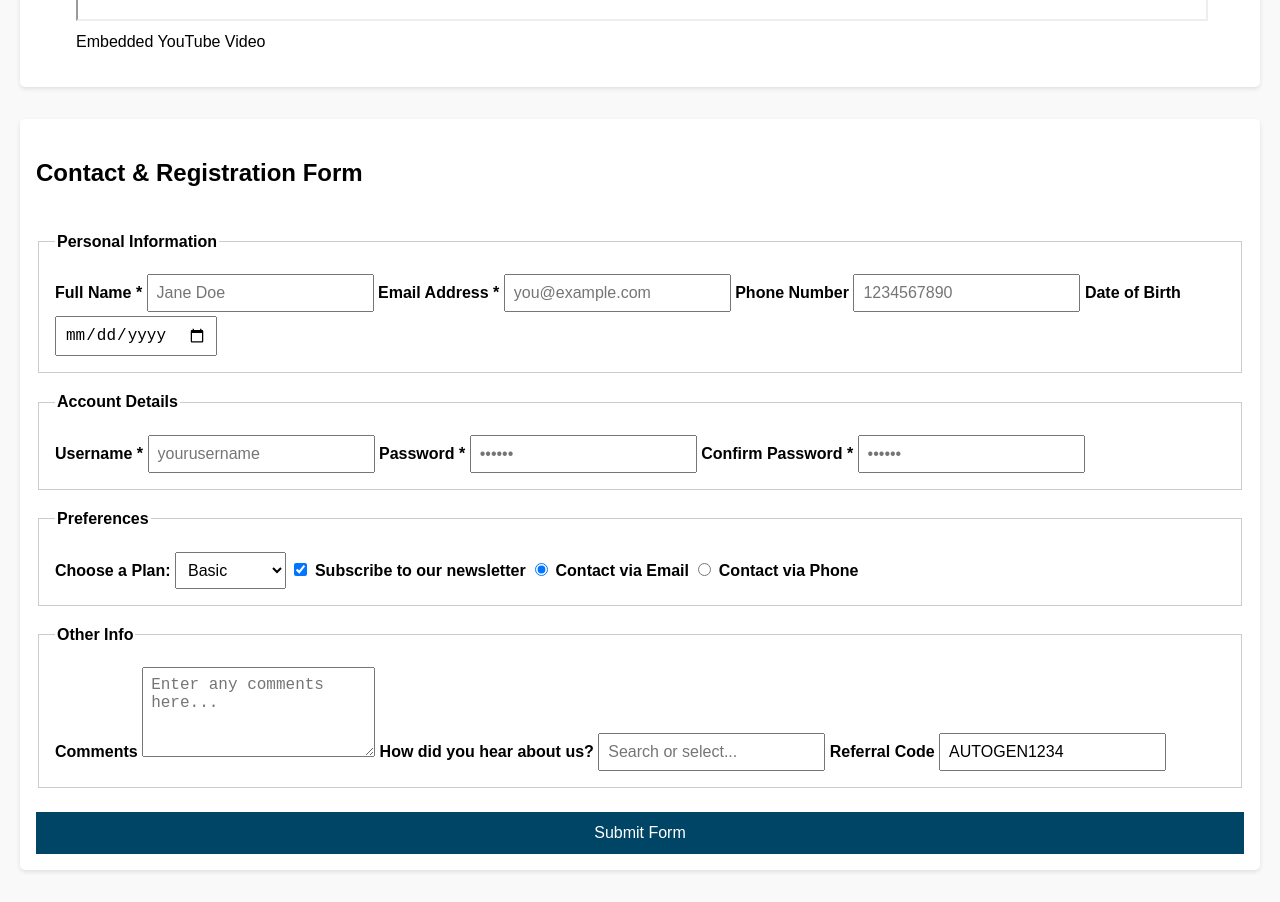
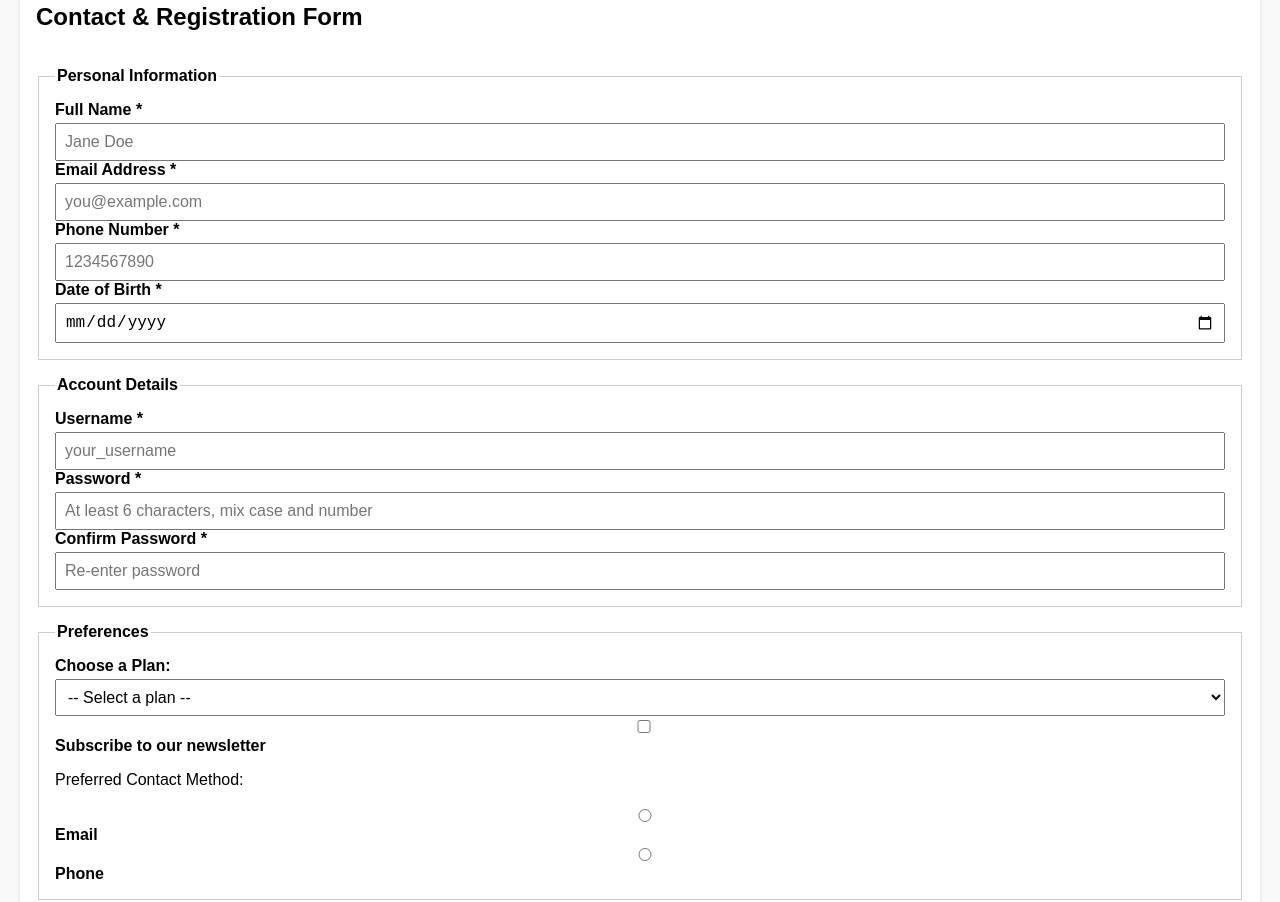
Before and after one commit to isaacbill/PLP-Assignments, a plain HTML site: page form/enhanced-form.html in a window 1280 px wide. Shown: the part 1898-2800 px from the top of the page. Drawn offline with Linux system fonts and the light colour scheme; grey boxes are pictures that could not be loaded.

Commit message:
enhancements

```diff
--- a/form/enhanced-form.html
+++ b/form/enhanced-form.html
@@ -2,20 +2,19 @@
 <html lang="en">
 <head>
   <meta charset="UTF-8" />
-  <meta name="viewport" content="width=device-width, initial-scale=1.0" />
+  <meta name="viewport" content="width=device-width, initial-scale=1.0"/>
   <title>Enhanced HTML5 Form and Content Demo</title>
   <style>
     body {
       font-family: Arial, sans-serif;
-      line-height: 1.6;
       margin: 20px;
       background-color: #f9f9f9;
     }
     header, footer {
       background-color: #004466;
       color: white;
+      text-align: center;
       padding: 1rem;
-      text-align: center;
     }
     section {
       margin: 2rem 0;
@@ -46,6 +45,8 @@
       padding: 0.5rem;
       margin-top: 0.25rem;
       font-size: 1rem;
+      width: 100%;
+      box-sizing: border-box;
     }
     fieldset {
       margin-top: 1rem;
@@ -120,7 +121,7 @@
   <section>
     <h2>Media Showcase</h2>
     <figure>
-      <img src="https://via.placeholder.com/600x300" alt="Sample placeholder image" width="100%" />
+      <img src="https://picsum.photos/800/400" alt="Sample placeholder image" width="100%" />
       <figcaption>Sample Placeholder Image</figcaption>
     </figure>
     <br />
@@ -138,55 +139,56 @@
         <legend>Personal Information</legend>
 
         <label for="fullname">Full Name *</label>
-        <input type="text" id="fullname" name="fullname" required minlength="3" placeholder="Jane Doe" />
+        <input type="text" id="fullname" name="fullname" required minlength="3" maxlength="50" placeholder="Jane Doe" autocomplete="name" />
 
         <label for="email">Email Address *</label>
-        <input type="email" id="email" name="email" required placeholder="you@example.com" />
+        <input type="email" id="email" name="email" required placeholder="you@example.com" autocomplete="email" />
 
-        <label for="phone">Phone Number</label>
-        <input type="tel" id="phone" name="phone" pattern="[0-9]{10}" placeholder="1234567890" />
+        <label for="phone">Phone Number *</label>
+        <input type="tel" id="phone" name="phone" required pattern="^[0-9]{10}$" placeholder="1234567890" title="Enter a 10-digit phone number" autocomplete="tel" />
 
-        <label for="dob">Date of Birth</label>
-        <input type="date" id="dob" name="dob" />
-
+        <label for="dob">Date of Birth *</label>
+        <input type="date" id="dob" name="dob" required max="2023-12-31" />
       </fieldset>
 
       <fieldset>
         <legend>Account Details</legend>
 
         <label for="username">Username *</label>
-        <input type="text" id="username" name="username" required minlength="4" maxlength="15" placeholder="yourusername" />
+        <input type="text" id="username" name="username" required minlength="4" maxlength="15" pattern="^[a-zA-Z0-9_]+$" placeholder="your_username" autocomplete="username" />
 
         <label for="password">Password *</label>
-        <input type="password" id="password" name="password" required minlength="6" placeholder="••••••" />
+        <input type="password" id="password" name="password" required minlength="6" maxlength="20" pattern="(?=.*\d)(?=.*[a-z])(?=.*[A-Z]).{6,}" placeholder="At least 6 characters, mix case and number" autocomplete="new-password" title="Password must include uppercase, lowercase, and a number." />
 
         <label for="confirm">Confirm Password *</label>
-        <input type="password" id="confirm" name="confirm" required minlength="6" placeholder="••••••" />
-
+        <input type="password" id="confirm" name="confirm" required minlength="6" maxlength="20" placeholder="Re-enter password" autocomplete="new-password" />
+        <!-- Note: Password match validation needs JS, which is not allowed per instruction -->
       </fieldset>
 
       <fieldset>
         <legend>Preferences</legend>
 
         <label for="plan">Choose a Plan:</label>
-        <select id="plan" name="plan">
+        <select id="plan" name="plan" required>
+          <option value="">-- Select a plan --</option>
           <option value="basic">Basic</option>
           <option value="pro">Pro</option>
           <option value="enterprise">Enterprise</option>
         </select>
 
         <label>
-          <input type="checkbox" name="subscribe" value="yes" checked />
+          <input type="checkbox" name="subscribe" value="yes" />
           Subscribe to our newsletter
         </label>
 
+        <p>Preferred Contact Method:</p>
         <label>
-          <input type="radio" name="contact_method" value="email" checked />
-          Contact via Email
+          <input type="radio" name="contact_method" value="email" required />
+          Email
         </label>
         <label>
           <input type="radio" name="contact_method" value="phone" />
-          Contact via Phone
+          Phone
         </label>
       </fieldset>
 
@@ -194,7 +196,7 @@
         <legend>Other Info</legend>
 
         <label for="comments">Comments</label>
-        <textarea id="comments" name="comments" rows="4" placeholder="Enter any comments here..."></textarea>
+        <textarea id="comments" name="comments" rows="4" maxlength="300" placeholder="Enter any comments here..."></textarea>
 
         <label for="referrer">How did you hear about us?</label>
         <input list="sources" id="referrer" name="referrer" placeholder="Search or select..." />
@@ -207,16 +209,14 @@
 
         <label for="refcode">Referral Code</label>
         <input type="text" id="refcode" name="refcode" readonly value="AUTOGEN1234" />
-
       </fieldset>
 
       <button type="submit" class="submit-button">Submit Form</button>
-
     </form>
   </section>
 
   <footer>
-    <p>&copy; 2025 Enhanced Form Demo. All rights reserved.</p>
+    <p>&copy; Isaac Okeyo. All rights reserved.</p>
   </footer>
 
 </body>
```
